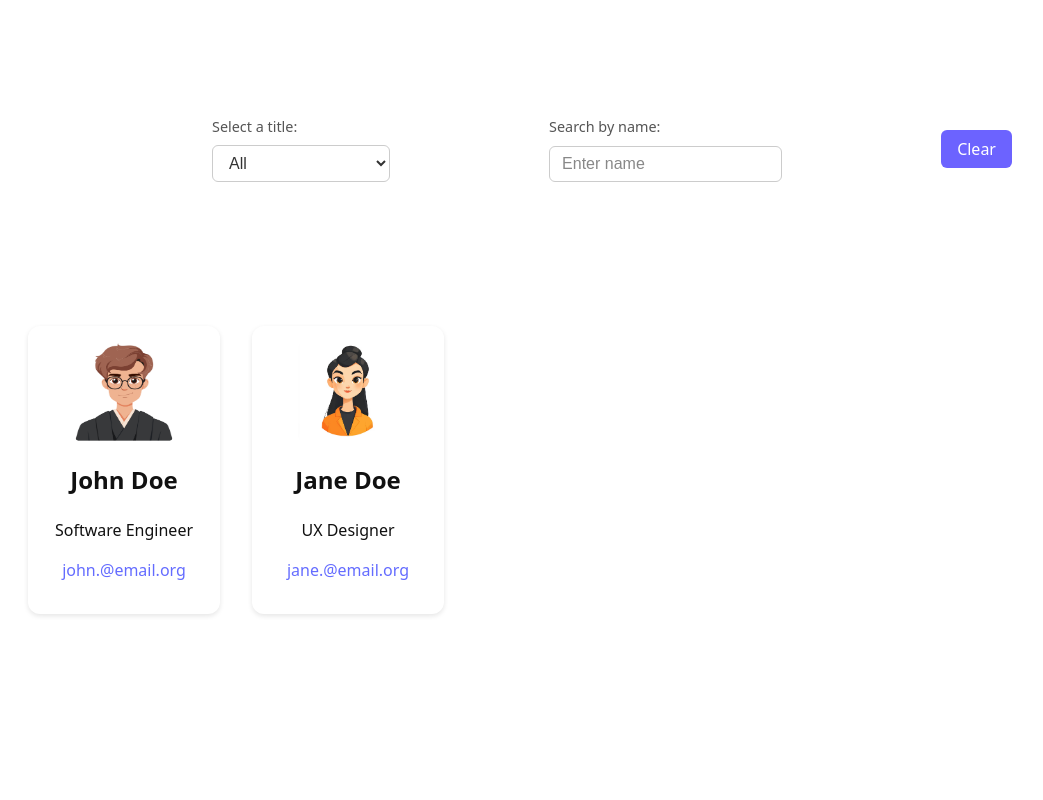
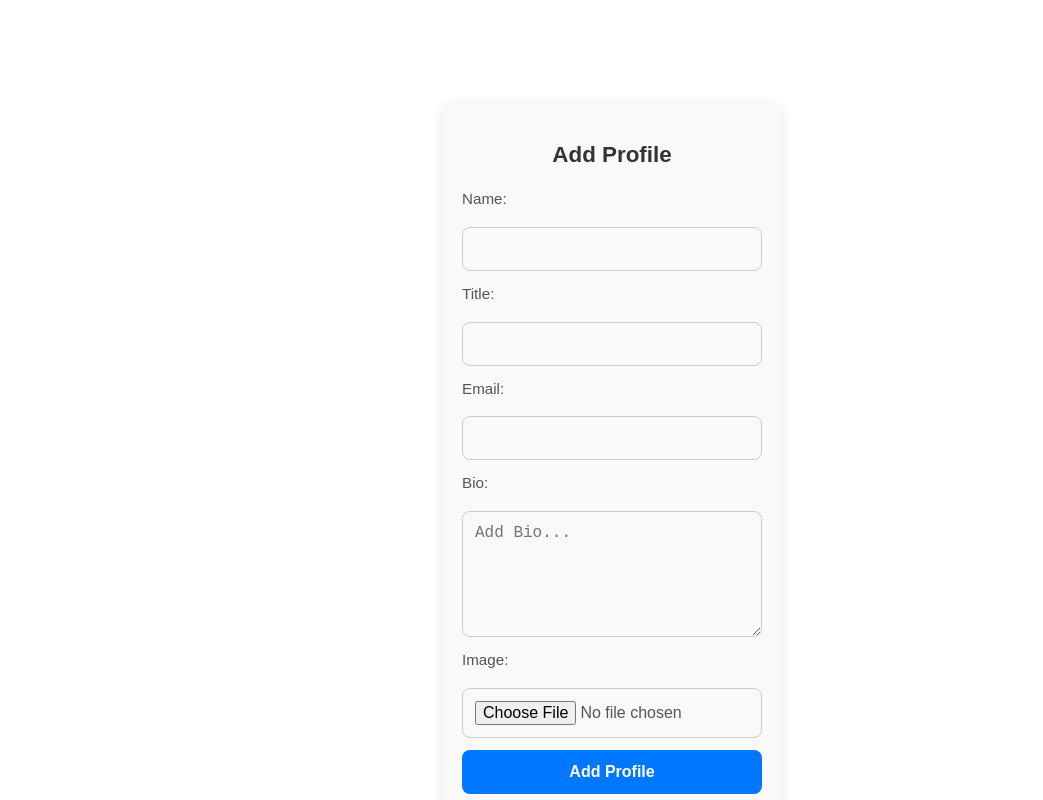
Before and after one commit to screws101/lab4, a React (Vite) app: page / in a window 1280 px wide. Shown: the part 400-1200 px from the top of the page, without its empty margins (28-1071 px from the left). Before the commit the page ends 1078 px from the top, so only its background shows below. Built offline with nearby package versions, Linux system fonts and the light colour scheme.

Commit message:
add profile component made

```diff
--- a/src/App.jsx
+++ b/src/App.jsx
@@ -12,13 +12,16 @@ import {useState} from "react"
 import styles from "./components/header.module.css"
 import cardStyles from "./components/card.module.css";
 import {Toggle} from "./components/Toggle.jsx";
+import AddProfile from './components/AddProfile';
+import addStyles from './components/addProfile.module.css';
+
 
 
 
 function App() {
   const [isDark, setIsDark] = useState(false);
 
-  const profiles = [
+  const [profiles, setProfiles] = useState([
     {
       name: "John Doe",
       title: "Software Engineer",
@@ -31,7 +34,8 @@ function App() {
       email:"jane.@email.org",
       img: imgWoman
     }
-  ]
+  ]);
+
   const titles = [...new Set(profiles.map(profile => profile.title))]
   const[title, setTitle] = useState("")
   const handleChange = (event) => {
@@ -54,10 +58,11 @@ function App() {
     setSearch("")
   }
 
-  // const [clicked, setClicked] = useState(false)
-  // const handleClick = () => {
-  //   setClicked(prev => !prev)
-  // };
+  const handleAddProfile = (newProfile) => {
+    setProfiles((prevProfiles) => [...prevProfiles, newProfile]);
+  };
+
+
   return (
     <>
     <div className='App' theme={isDark ? "dark" : "light"}>
@@ -74,6 +79,9 @@ function App() {
         />
         <Wrapper id="about">
           <About/>
+        </Wrapper>
+        <Wrapper id="add-profile">
+          <AddProfile onAddProfile={handleAddProfile}/>
         </Wrapper>
         <Wrapper id="filters">
             <Filters
@@ -96,8 +104,8 @@ function App() {
                   name={profile.name}
                   title={profile.title}
                   email={profile.email}
-                  img={profile.img}>
-                </Card>
+                  img={typeof profile.img === "string" ? profile.img : URL.createObjectURL(profile.img)}
+                />
               ))
             }
           </div>
--- /dev/null
+++ b/src/components/AddProfile.jsx
@@ -0,0 +1,105 @@
+import { useState, useRef } from "react";
+import styles from './addProfile.module.css';
+
+
+const stripTags = (s) => String(s ?? "").replace(/<\/?[^>]+>/g, "");
+const trimCollapse = (s) => String(s ?? "").trim().replace(/\s+/g, " ");
+
+const AddProfile = ({onAddProfile}) => {
+    const [values, setValues] = useState({
+        name: "",
+        title: "",
+        email: "",
+        bio: "",
+        img: null
+    })
+
+    const {name, title, email, bio, img} = values;
+    const [errors, setErrors] = useState("");
+    const [success, setSuccess] = useState("");
+
+    const fileInputRef = useRef(null);
+    const onChange = (event) => {
+    const { name, value, files } = event.target;
+
+    if (name === "img") {
+        const file = files[0];
+
+        if (file && file.size > 1024 * 1024) {
+            setErrors("File size is too big");
+            setValues((prev) => ({ ...prev, img: null }));
+
+            if (fileInputRef.current) {
+                fileInputRef.current.value = "";
+            }
+        } else {
+            setErrors("");
+            setValues((prev) => ({ ...prev, img: file }));
+        }
+    } else {
+        setValues((prev) => ({ ...prev, [name]: value }));
+    }
+    };
+
+    const handleSubmit = (event) => {
+        event.preventDefault();
+
+        if (errors) {
+            alert(errors);
+            return;
+        }
+
+        if (!img) {
+            setErrors("Upload a smaller image");
+            return;
+        }
+
+        onAddProfile(values);
+
+        setValues({
+            name: "",
+            title: "",
+            email: "",
+            bio: "",
+            img: null
+        })
+
+        if (fileInputRef.current) {
+            fileInputRef.current.value = "";
+        }
+
+        setErrors("");
+        setSuccess("Profile added successfully");
+
+    }
+
+    return (
+        <div className={styles.container}>
+            <h2>Add Profile</h2>
+
+                <form onSubmit={handleSubmit}>
+                    <label htmlFor="name">Name:</label>
+                    <input type="text" name="name" id="name" required value={name} onChange={onChange}/>
+
+                    <label htmlFor="title">Title:</label>
+                    <input type="text" name="title" id="title" required value={title} onChange={onChange}/>
+
+                    <label htmlFor="email">Email:</label>
+                    <input type="email" name="email" id="email" required value={email} onChange={onChange}/>
+
+                    <label htmlFor="bio">Bio:</label>
+                    <textarea name="bio" id="bio" placeholder="Add Bio..." required value={bio} onChange={onChange}></textarea>
+
+                    <label htmlFor="img">Image:</label>
+                    <input ref={fileInputRef} type="file" name="img" id="img" required accept="image/png, image/jpeg, image/jpg, image/gif" onChange={onChange}/>
+
+                    {errors && <p className={styles.error}>{errors}</p>}
+                    <button type="submit">Add Profile</button>
+                    {success && <p className={styles.success}>{success}</p>}
+                </form>
+
+        </div>
+    );
+};
+
+export default AddProfile;
--- /dev/null
+++ b/src/components/addProfile.module.css
@@ -0,0 +1,96 @@
+.container {
+  max-width: 300px;
+  margin: 2rem auto;
+  padding: 1.25rem;
+  background-color: #f9f9f9;
+  border-radius: 12px;
+  box-shadow: 0 4px 10px rgba(0, 0, 0, 0.1);
+  font-family: Arial, sans-serif;
+}
+
+.container h2 {
+  text-align: center;
+  color: #333;
+  margin-bottom: 1rem;
+  font-size: 1.4rem;
+}
+
+.container form {
+  display: flex;
+  flex-direction: column;
+  gap: .75rem;
+}
+
+.container label {
+  font-weight: 500;
+  color: #555;
+  margin-bottom: 0.25rem;
+  font-size: 0.95rem;
+}
+
+.container input[type="text"],
+.container input[type="email"],
+.container input[type="file"],
+.container textarea {
+  padding: 0.75rem;
+  border: 1px solid #ccc;
+  background-color: #f9f9f9;
+  color: #555;
+  border-radius: 8px;
+  font-size: 1rem;
+  transition: border-color 0.2s ease, box-shadow 0.2s ease;
+}
+
+.container input:focus,
+.container textarea:focus {
+  border-color: #0077ff;
+  outline: none;
+  box-shadow: 0 0 4px rgba(0, 119, 255, 0.4);
+}
+
+.container textarea {
+  min-height: 100px;
+  resize: vertical;
+}
+
+.container button[type="submit"] {
+  background-color: #0077ff;
+  color: white;
+  padding: 0.8rem;
+  font-size: 1rem;
+  font-weight: bold;
+  border: none;
+  border-radius: 8px;
+  cursor: pointer;
+  transition: background-color 0.2s ease;
+}
+
+.container button[type="submit"]:hover {
+  background-color: #005fcc;
+}
+
+.container button[type="submit"]:disabled {
+  background-color: #ccc;
+  cursor: not-allowed;
+}
+
+.container .error {
+  color: #d9534f;
+  font-size: 0.9rem;
+  margin-top: -0.5rem;
+  margin-bottom: 0.5rem;
+}
+
+.container .success {
+  color: #28a745;
+  font-size: 0.9rem;
+  text-align: center;
+  margin-top: 0.5rem;
+}
+
+.container .success {
+  color: #28a745;
+  font-size: 0.9rem;
+  text-align: center;
+  margin-top: 1rem;
+}
```
